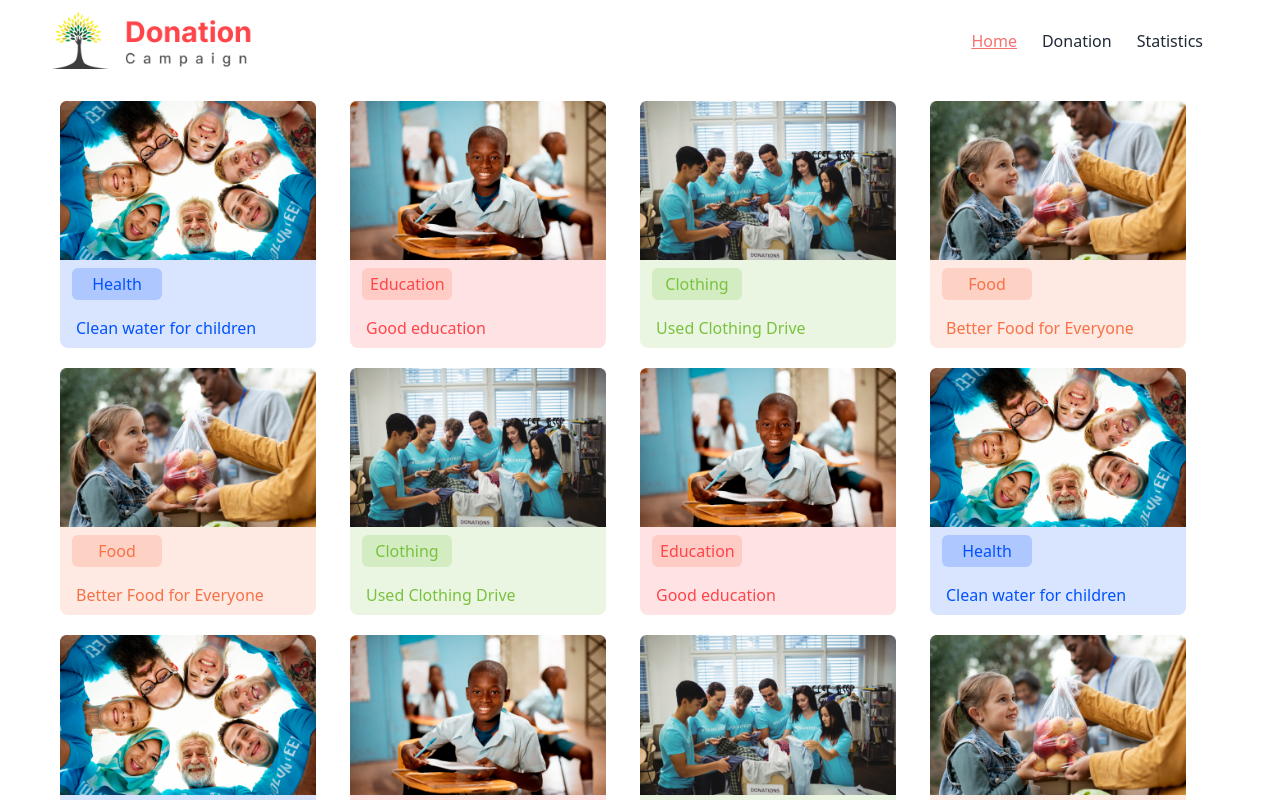
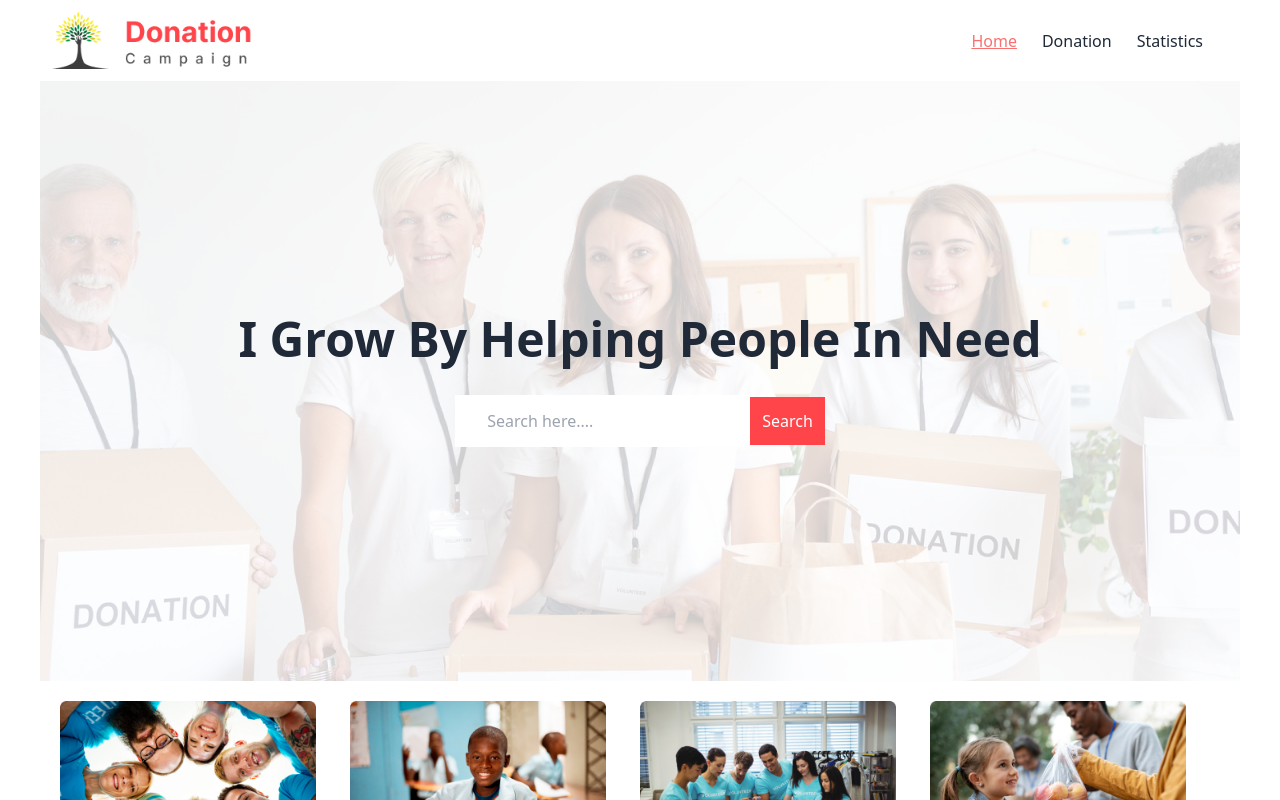
Before and after one commit to nirobutso140/donation-campaign, a React (Vite) app: page / in a window 1280 px wide. Shown: the top 800 px of the page. Built offline with nearby package versions, Linux system fonts and the light colour scheme.

Commit message:
create see all button

```diff
--- a/src/Pages/Donation/Donation.jsx
+++ b/src/Pages/Donation/Donation.jsx
@@ -17,6 +17,7 @@ const Donation = () => {
                 donateItem.map(item=> <DonateItems item={item}/>)
               }
            </div>
+           <button className="btn btn-success mx-auto block">See All</button>
         </>
     );
 };
--- a/src/Pages/Home/Home.jsx
+++ b/src/Pages/Home/Home.jsx
@@ -1,5 +1,6 @@
 import { useLoaderData } from "react-router-dom";
 import Donets from "../../components/Donets/Donets";
+import Banner from "../../components/Header/Banner/Banner";
 
 
 
@@ -8,6 +9,7 @@ const Home = () => {
 
     return (
         <>
+           <Banner/>
            <Donets dontes={dontes}/>
         </>
     );
--- /dev/null
+++ b/src/components/Header/Banner/Banner.css
@@ -0,0 +1,5 @@
+.banner{
+    background-image: url('/public/image/banner.png'),linear-gradient(rgba(255,255,255,0.80),rgba(255,255,255,0.80));
+    background-blend-mode: overlay;
+
+}
--- /dev/null
+++ b/src/components/Header/Banner/Banner.jsx
@@ -0,0 +1,28 @@
+
+import "./Banner.css"
+const Banner = () => {
+    return (
+        <>
+            <div  className="hero h-[600px] banner" >
+
+              <div className="hero-content text-center">
+                   <div>
+                   <h1 className="font-bold text-5xl mb-8">I Grow By Helping People In Need</h1>
+
+                    <form>
+                       <input className="py-[14px] px-8" type="text" name="" placeholder="Search here...." />
+                       <input className="p-3 text-white bg-[#FF444A]"  type="submit" value="Search" />
+                    </form>
+
+
+                   </div>
+               </div>
+
+
+
+           </div>
+        </>
+    );
+};
+
+export default Banner;
--- a/src/components/Header/Navbar/Navbar.jsx
+++ b/src/components/Header/Navbar/Navbar.jsx
@@ -1,5 +1,6 @@
 import { NavLink } from "react-router-dom";
 import './Navbar.css'
+import Banner from "../Banner/Banner";
 const Navbar = () => {
     return (
         <>
@@ -28,6 +29,8 @@ const Navbar = () => {
                     </div>
                   </nav>
 
+
+
         </>
     );
 };
```
Also changed, not shown: public/image/banner.png (renamed from public/image/Rectangle-4281.png).
